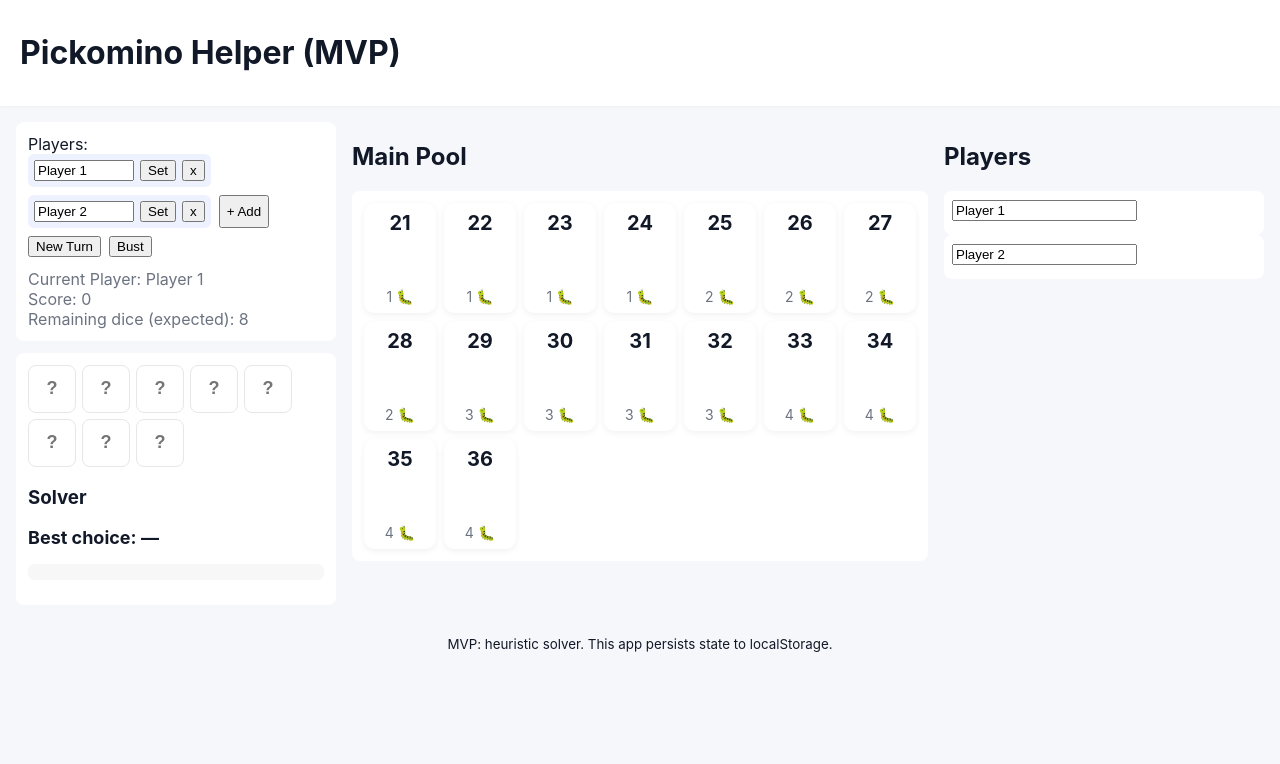
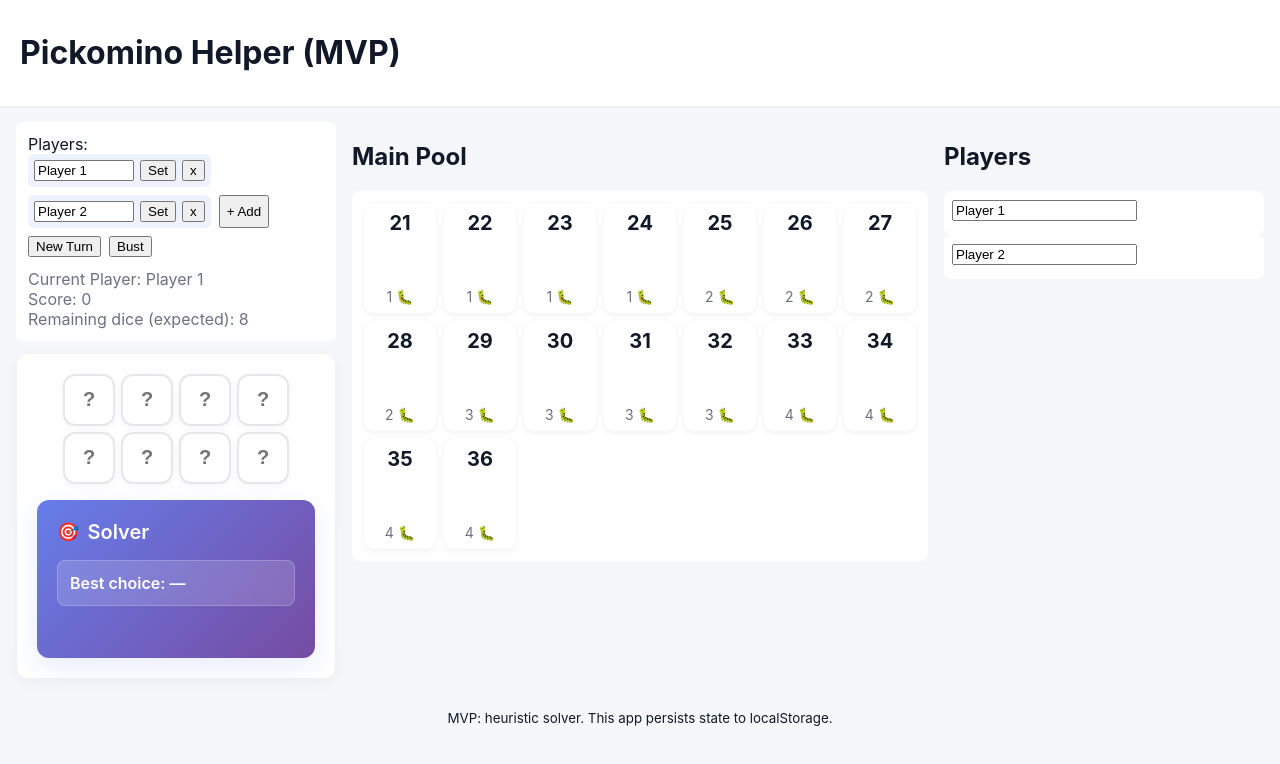
Before and after one commit to JamesNarayanan/Pickomino-Solver, a React (Vite) app: page / in a window 1280 px wide. Shown: the top 764 px of the page. Built offline with nearby package versions, Linux system fonts and the light colour scheme.

Commit message:
Updated solver style

```diff
--- a/src/App.tsx
+++ b/src/App.tsx
@@ -199,20 +199,41 @@ export default function App() {
 						<DiceGrid faces={dice} onTypeChange={setDieValue} />
 						<div className="solver-report">
 							<h3>Solver</h3>
-							<div className="best">Best choice: {solverOut.bestFace ?? "—"}</div>
+							<div className="best-choice-text">Best choice: {solverOut.bestFace ?? "—"}</div>
 							<div className="choices">
-								{Object.entries(solverOut.probs).map(([face, p]) => (
+								{Object.entries(solverOut.probs).map(([face, p]) => {
+									const choice = solverOut.choices?.[Number(face)];
+									return (
 										<button
 											key={face}
-										className={`choice ${Number(face) === solverOut.bestFace ? "best" : ""}`}
+											className={`choice ${
+												Number(face) === solverOut.bestFace ? "choice-best" : ""
+											}`}
 											onClick={() => acceptPick(Number(face))}
 										>
 											<div className="choice-face">{face}</div>
-										<div className="choice-prob">{(p * 100).toFixed(0)}%</div>
+											{choice && (
+												<div className="choice-details">
+													<div className="choice-metric">
+														<span className="choice-label">&#x1F3C6; %:</span>
+														<span className="choice-value">
+															{(choice.successProb * 100).toFixed(0)}%
+														</span>
+													</div>
+													<div className="choice-metric">
+														<span className="choice-label">&#x1f3b2; Rem:</span>
+														<span className="choice-value">{choice.remainingDice}</span>
+													</div>
+													<div className="choice-metric">
+														<span className="choice-label">Score:</span>
+														<span className="choice-value">{choice.immediateScore}</span>
+													</div>
+												</div>
+											)}
 										</button>
-								))}
+									);
+								})}
 							</div>
-							<pre className="solver-text">{solverOut.report}</pre>
 						</div>
 					</div>
 				</section>
--- a/src/solver.ts
+++ b/src/solver.ts
@@ -194,6 +194,10 @@ export function solve(rolls: number[], targets: Target[], usedCounts: UsedCounts
 	// Build per-face probabilities for the current visible roll: if we pick face f now,
 	// compute the probability of eventual success (taking into account remaining dice and optimal play).
 	const probs: Record<number, number> = {};
+	const choices: Record<
+		number,
+		{ count: number; immediateScore: number; remainingDice: number; successProb: number }
+	> = {};
 	let bestFace: number | null = null;
 	let bestProb = -1;
 
@@ -221,6 +225,12 @@ export function solve(rolls: number[], targets: Target[], usedCounts: UsedCounts
 		}
 
 		probs[f] = prob;
+		choices[f] = {
+			count,
+			immediateScore: newScore,
+			remainingDice: newRemaining,
+			successProb: prob
+		};
 		reportLines.push(
 			`Pick ${f}: count=${count} -> immediateScore=${newScore}, remainingDice=${newRemaining}, successProb=${(
 				prob * 100
@@ -233,5 +243,5 @@ export function solve(rolls: number[], targets: Target[], usedCounts: UsedCounts
 	}
 
 	const report = reportLines.join("\n");
-	return { bestFace, report, probs };
+	return { bestFace, report, probs, choices };
 }
--- a/src/styles.scss
+++ b/src/styles.scss
@@ -16,20 +16,22 @@ body {
 	color: #111827;
 }
 
-.app header {
+.app {
+	header {
 		padding: 12px 20px;
 		background: var(--card);
 		box-shadow: 0 1px 2px rgba(0, 0, 0, 0.04);
 	}
-.app main {
+
+	main {
 		display: grid;
 		grid-template-columns: 320px 1fr 320px;
 		gap: 16px;
 		padding: 16px;
+
+		@media (max-width: 900px) {
+			grid-template-columns: 1fr;
 		}
-@media (max-width: 900px) {
-	.app main {
-		grid-template-columns: 1fr;
 	}
 }
 
@@ -38,11 +40,13 @@ body {
 	padding: 12px;
 	border-radius: 8px;
 }
+
 .players-row {
 	display: flex;
 	gap: 8px;
 	flex-wrap: wrap;
 }
+
 .player-pill {
 	display: flex;
 	gap: 6px;
@@ -50,15 +54,18 @@ body {
 	background: #eef2ff;
 	padding: 6px;
 	border-radius: 6px;
-}
-.player-pill input {
+
+	input {
 		width: 100px;
 	}
+}
+
 .turn-buttons {
 	margin-top: 8px;
 	display: flex;
 	gap: 8px;
 }
+
 .scorebox {
 	margin-top: 12px;
 	color: var(--muted);
@@ -67,62 +74,198 @@ body {
 .dice-area {
 	margin-top: 12px;
 	background: var(--card);
-	padding: 12px;
-	border-radius: 8px;
+	padding: 20px;
+	border-radius: 12px;
+	box-shadow: 0 4px 16px rgba(0, 0, 0, 0.04);
+	border: 1px solid rgba(0, 0, 0, 0.05);
 }
+
 .dice-grid {
 	display: flex;
 	flex-direction: column;
 	gap: 8px;
 }
+
 .dice-inputs {
 	display: flex;
+	justify-content: center;
 	gap: 6px;
 	flex-wrap: wrap;
 }
+
 .die-input {
-	width: 48px;
-	height: 48px;
+	width: 52px;
+	height: 52px;
 	text-align: center;
-	border-radius: 8px;
-	border: 1px solid #e5e7eb;
-	font-size: 18px;
-	font-weight: 600;
+	border-radius: 12px;
+	border: 2px solid #e5e7eb;
+	font-size: 20px;
+	font-weight: 700;
+	background: white;
+	transition: all 0.2s cubic-bezier(0.4, 0, 0.2, 1);
+	box-shadow: 0 2px 8px rgba(0, 0, 0, 0.04);
+
+	&:focus {
+		outline: none;
+		border-color: #667eea;
+		box-shadow: 0 0 0 3px rgba(102, 126, 234, 0.1), 0 4px 12px rgba(0, 0, 0, 0.1);
+		transform: translateY(-1px);
+	}
+
+	&:hover {
+		border-color: #d1d5db;
+		box-shadow: 0 4px 12px rgba(0, 0, 0, 0.08);
+	}
 }
 
 .solver-report {
-	margin-top: 12px;
+	margin-top: 16px;
+	background: linear-gradient(135deg, #667eea 0%, #764ba2 100%);
+	border-radius: 12px;
+	padding: 20px;
+	color: white;
+	box-shadow: 0 8px 25px rgba(102, 126, 234, 0.15);
+
+	h3 {
+		margin: 0 0 16px 0;
+		font-size: 20px;
+		font-weight: 600;
+		display: flex;
+		align-items: center;
+		gap: 8px;
+
+		&::before {
+			content: "🎯";
+			font-size: 18px;
 		}
-.best {
-	font-size: 18px;
+	}
+}
+
+.best-choice-text {
+	font-size: 16px;
+	font-weight: 600;
+	margin-bottom: 16px;
+	padding: 12px;
+	background: rgba(255, 255, 255, 0.15);
+	border-radius: 8px;
+	backdrop-filter: blur(10px);
+	border: 1px solid rgba(255, 255, 255, 0.2);
+}
+
+.choices {
+	display: grid;
+	grid-template-columns: repeat(auto-fit, minmax(110px, 1fr));
+	gap: 12px;
+	margin-bottom: 16px;
+}
+
+.choice {
+	padding: 12px;
+	border-radius: 12px;
+	background: rgba(255, 255, 255, 0.9);
+	color: #374151;
+	display: flex;
+	align-items: center;
+	justify-content: center;
+	gap: 12px;
+	cursor: pointer;
+	transition: all 0.2s cubic-bezier(0.4, 0, 0.2, 1);
+	border: 2px solid transparent;
+	backdrop-filter: blur(10px);
+	position: relative;
+	overflow: hidden;
+	min-height: 80px;
+
+	&::before {
+		content: "";
+		position: absolute;
+		top: 0;
+		left: 0;
+		right: 0;
+		bottom: 0;
+		background: linear-gradient(135deg, rgba(255, 255, 255, 0.2) 0%, rgba(255, 255, 255, 0.05) 100%);
+		opacity: 0;
+		transition: opacity 0.2s ease;
+	}
+
+	&:hover {
+		transform: translateY(-2px);
+		box-shadow: 0 8px 25px rgba(0, 0, 0, 0.15);
+		border-color: rgba(255, 255, 255, 0.3);
+
+		&::before {
+			opacity: 1;
+		}
+	}
+
+	&.choice-best {
+		background: linear-gradient(135deg, #fbbf24 0%, #f59e0b 100%);
+		color: white;
+		border-color: rgba(255, 255, 255, 0.4);
+		box-shadow: 0 12px 30px rgba(251, 191, 36, 0.3);
+
+		&::before {
+			background: linear-gradient(135deg, rgba(255, 255, 255, 0.3) 0%, rgba(255, 255, 255, 0.1) 100%);
+			opacity: 1;
+		}
+
+		&:hover {
+			transform: translateY(-2px);
+			box-shadow: 0 15px 35px rgba(251, 191, 36, 0.4);
+		}
+
+		.choice-details {
+			opacity: 0.9;
+		}
+	}
+}
+
+.choice-face {
+	font-size: 32px;
+	font-weight: 700;
+	position: relative;
+	z-index: 1;
+	flex-shrink: 0;
+}
+
+.choice-details {
+	display: flex;
+	flex-direction: column;
+	max-width: 60px;
+	gap: 2px;
+	position: relative;
+	z-index: 1;
+	font-size: 10px;
+	flex: 1;
+}
+
+.choice-metric {
+	display: flex;
+	justify-content: space-between;
+	gap: 2px;
+	align-items: center;
+}
+
+.choice-label {
+	font-weight: 600;
+	opacity: 0.7;
+}
+
+.choice-value {
 	font-weight: 700;
 }
-.choices {
-	display: flex;
-	gap: 8px;
-	margin-top: 8px;
-	flex-wrap: wrap;
-}
-.choice {
-	padding: 8px;
+.solver-text {
+	background: rgba(0, 0, 0, 0.2);
+	padding: 16px;
 	border-radius: 8px;
-	background: #f3f4f6;
-	display: flex;
-	flex-direction: column;
-	align-items: center;
-	cursor: pointer;
-}
-.choice.best {
-	transform: scale(1.05);
-	font-weight: 700;
-	background: var(--accent);
-	color: white;
-}
-.solver-text {
-	margin-top: 8px;
-	background: #11182708;
-	padding: 8px;
-	border-radius: 6px;
+	font-family: "SF Mono", "Monaco", "Inconsolata", "Roboto Mono", monospace;
+	font-size: 13px;
+	line-height: 1.4;
+	color: rgba(255, 255, 255, 0.9);
+	border: 1px solid rgba(255, 255, 255, 0.1);
+	white-space: pre-wrap;
+	overflow-x: auto;
+	margin: 0;
 }
 
 .main-pool {
@@ -133,6 +276,7 @@ body {
 	background: var(--card);
 	border-radius: 8px;
 }
+
 .tile {
 	width: 72px;
 	height: 110px;
@@ -145,18 +289,21 @@ body {
 	justify-content: space-between;
 	padding: 8px;
 	cursor: pointer;
-}
-.tile-value {
+
+	&-value {
 		font-size: 20px;
 		font-weight: 700;
 	}
-.tile-pts {
+
+	&-pts {
 		font-size: 14px;
 		color: var(--muted);
 	}
-.tile-small {
+
+	&-small {
 		width: 56px;
 		height: 80px;
+	}
 }
 
 .player-pool {
@@ -164,12 +311,15 @@ body {
 	padding: 8px;
 	border-radius: 8px;
 }
+
 .player-header {
 	margin-bottom: 6px;
 }
+
 .player-name {
 	font-weight: 600;
 }
+
 .player-tiles {
 	display: flex;
 	gap: 6px;
```
Lines whose indentation alone changed are shown as unchanged.
